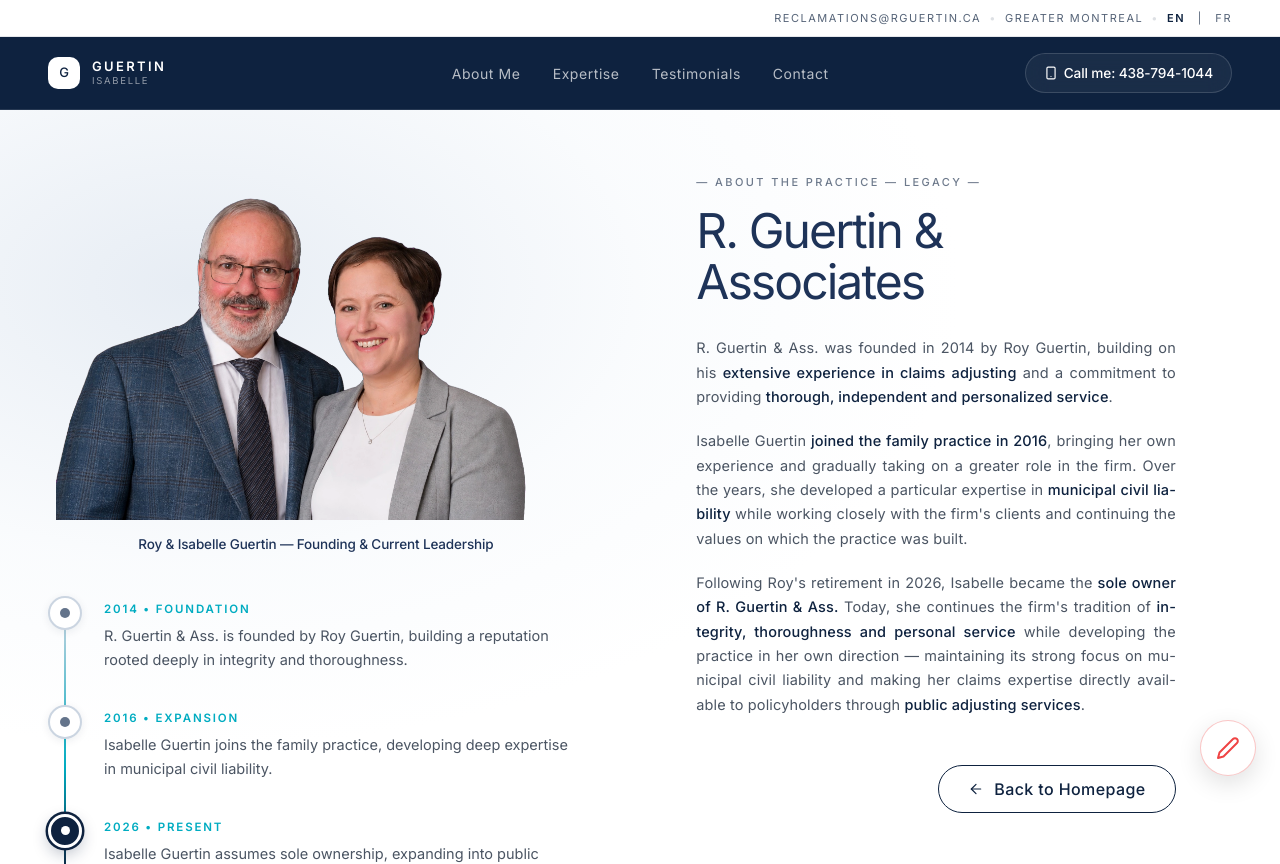
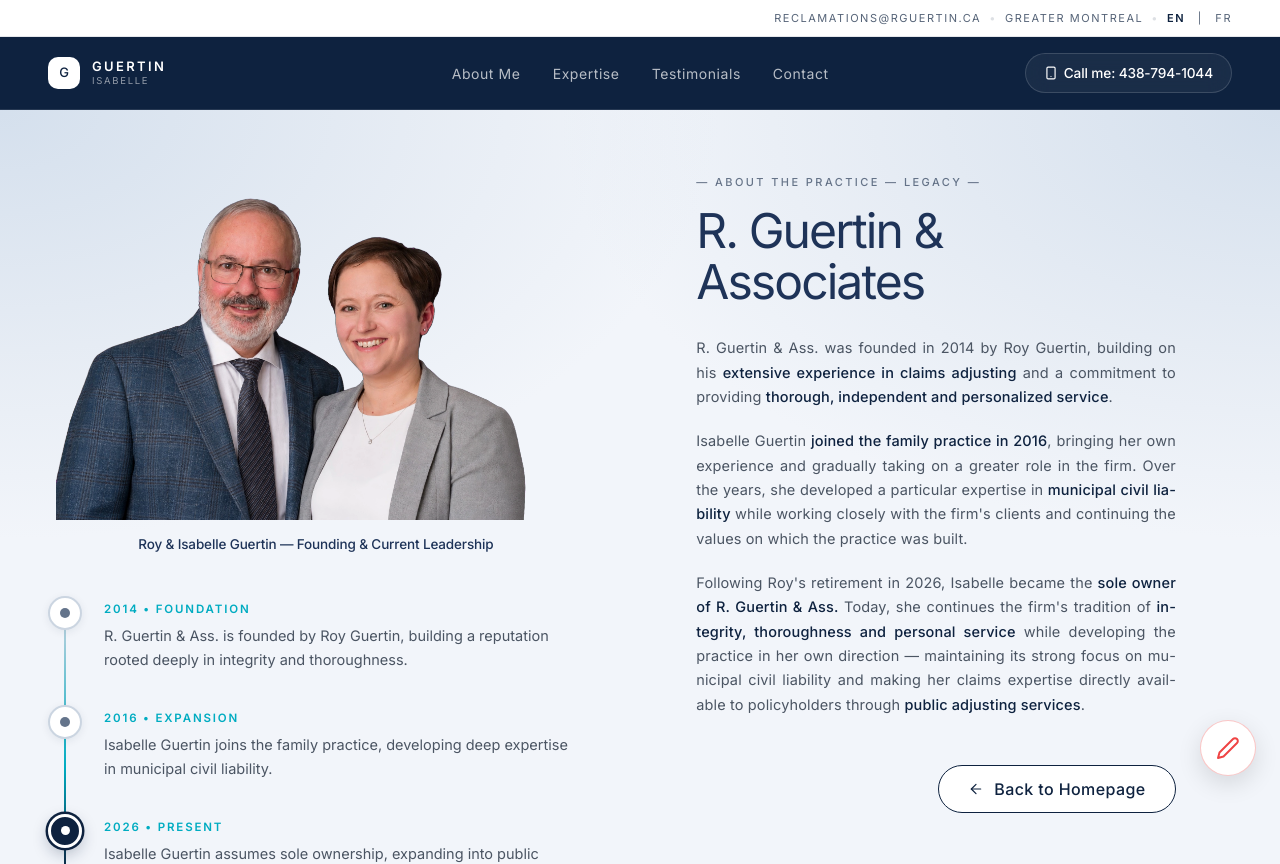
Before and after one commit to Irene2828/ClaimsExpert, a React (Vite) app: page /about in a window 1280 px wide. Shown: the top 864 px of the page. Built offline with nearby package versions, Linux system fonts and the light colour scheme; a web font is replaced by a local one.

Commit message:
Shift French title 1% left and apply matching top-left to top-right blue tint gradient to hero sections

```diff
--- a/src/components/Hero.jsx
+++ b/src/components/Hero.jsx
@@ -12,7 +12,7 @@ export default function Hero() {
       style={{
         paddingBottom: "0px",
         background:
-          "radial-gradient(ellipse 75% 65% at 0% 0%, rgba(210, 222, 236, 0.92) 0%, rgba(218, 227, 238, 0.45) 45%, transparent 75%), radial-gradient(ellipse 55% 55% at 85% 20%, #FFFFFF 0%, rgba(255, 255, 255, 0.4) 55%, transparent 80%), #F2F5FA",
+          "radial-gradient(ellipse 75% 65% at 0% 0%, rgba(210, 222, 236, 0.92) 0%, rgba(218, 227, 238, 0.45) 45%, transparent 75%), radial-gradient(ellipse 75% 65% at 100% 0%, rgba(210, 222, 236, 0.92) 0%, rgba(218, 227, 238, 0.45) 45%, transparent 75%), #F2F5FA",
       }}
     >
       <div className="max-w-[1336px] mx-auto px-8 lg:px-12 w-full relative">
@@ -176,7 +176,7 @@ export default function Hero() {
                     marginTop: "5px",
                     paddingLeft: "0px",
                     letterSpacing: "0.015em",
-                    transform: "none",
+                    transform: language === 'fr' ? "translateX(-1%)" : "none",
                   }}
                 >
                   {t('hero.bioCaption').replace('Isabelle Guertin', '').trim()}
--- a/src/pages/About.jsx
+++ b/src/pages/About.jsx
@@ -283,7 +283,7 @@ export default function About() {
         className="about-hero-section flex items-center overflow-hidden relative"
         style={{
           background:
-            "radial-gradient(ellipse 80% 70% at 15% 20%, rgba(218, 227, 238, 0.65) 0%, rgba(240, 245, 250, 0.35) 45%, transparent 75%), linear-gradient(to right, transparent 25%, #FFFFFF 70%), #FFFFFF",
+            "radial-gradient(ellipse 75% 65% at 0% 0%, rgba(210, 222, 236, 0.92) 0%, rgba(218, 227, 238, 0.45) 45%, transparent 75%), radial-gradient(ellipse 75% 65% at 100% 0%, rgba(210, 222, 236, 0.92) 0%, rgba(218, 227, 238, 0.45) 45%, transparent 75%), #F2F5FA",
         }}
       >
         <div className="about-hero-container">
```
